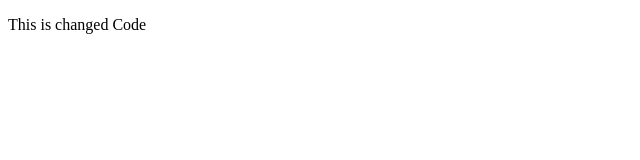
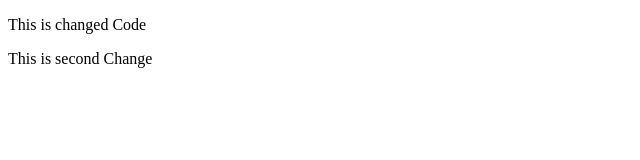
Before and after one commit to Fahim3831/My-first-repo, a plain HTML site: page index.html in a window 1280 px wide. Shown: the whole page, without its empty margins (0-640 px from the left). Drawn offline with Linux system fonts and the light colour scheme.

Commit message:
Second Change

```diff
--- a/index.html
+++ b/index.html
@@ -8,5 +8,6 @@
 </head>
 <body>
     <p>This is changed Code</p>
+    <p>This is second Change</p>
 </body>
 </html>
--- /dev/null
+++ b/style.css
@@ -0,0 +1,4 @@
+p{
+    color: blue;
+    font-size: medium;
+}
```
